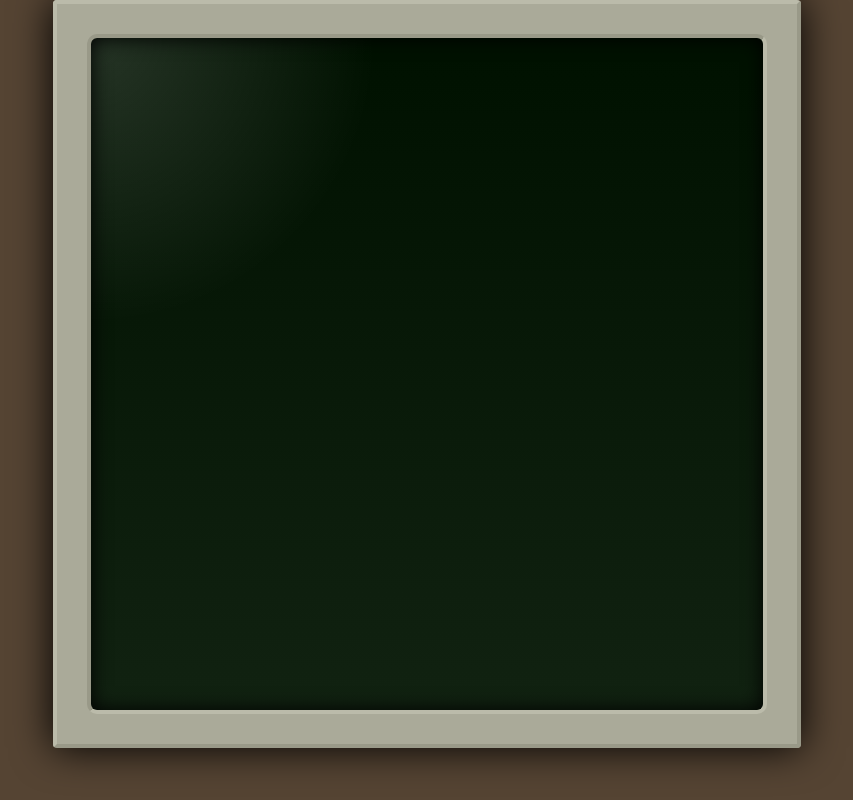
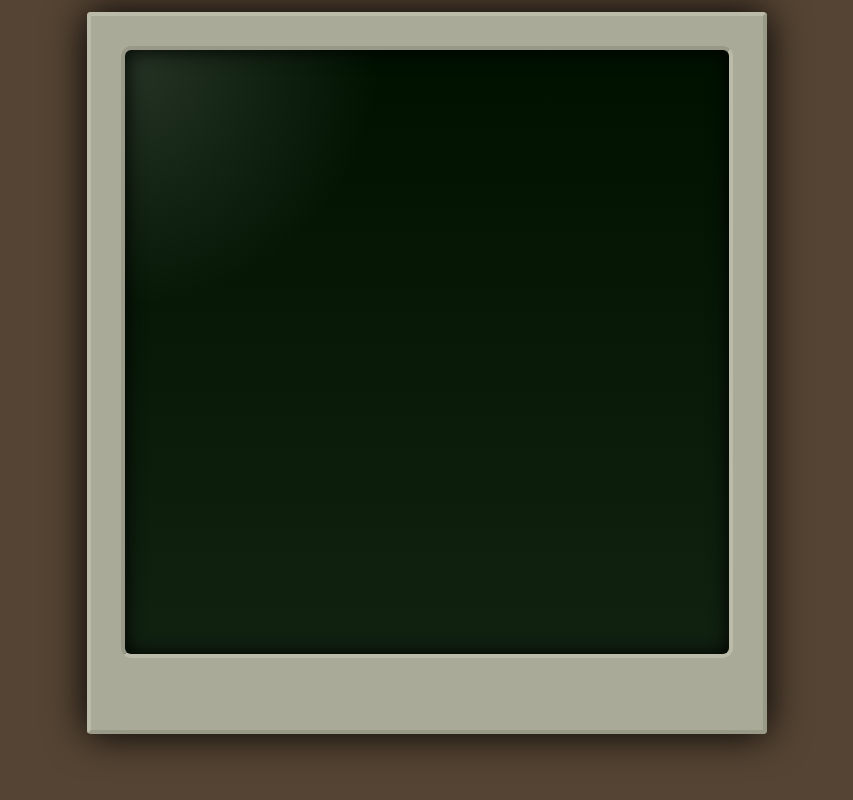
Before and after one commit to benchristel/computron-680, a browser extension: page peripherals.html in a window 1280 px wide. Shown: the whole page, without its empty margins (213-1066 px from the left). Drawn offline with Linux system fonts and the light colour scheme.

Commit message:
Resize screen
- accomodates future media slot and on/off switch
- Reduces the number of terminal lines from 33 to the intended 32

```diff
--- a/peripherals.html
+++ b/peripherals.html
@@ -41,7 +41,6 @@
         <p id="29"></p>
         <p id="30"></p>
         <p id="31"></p>
-        <p id="32"></p>
       </div>
     </div>
 
--- a/terminal.css
+++ b/terminal.css
@@ -6,8 +6,9 @@ body {
 #case {
   display: table; /* element's width stretches to contain its contents */
   background-color: #aa9;
-  padding: 30px;
+  padding: 30px 30px 72px 30px;
 
+  margin-top: 12px;
   margin-left: auto;
   margin-right: auto;
 
@@ -29,8 +30,8 @@ body {
   padding: 10px;
 
   box-sizing: border-box;
-  width: 680px;
-  height: 680px;
+  width: 612px;
+  height: 612px;
 
   color: #00e800;
   background-image:
@@ -42,10 +43,10 @@ body {
 #terminal > p {
   margin: 0;
   padding: 0;
-  height: 20px;
+  height: 18.35px;
 
   font-family: Menlo, Monaco, monospace;
-  font-size: 17px;
+  font-size: 15.17px;
   white-space: pre;
 }
 
```
